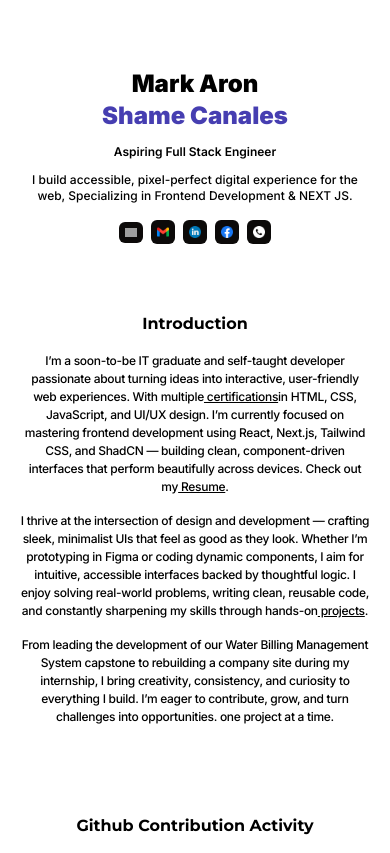
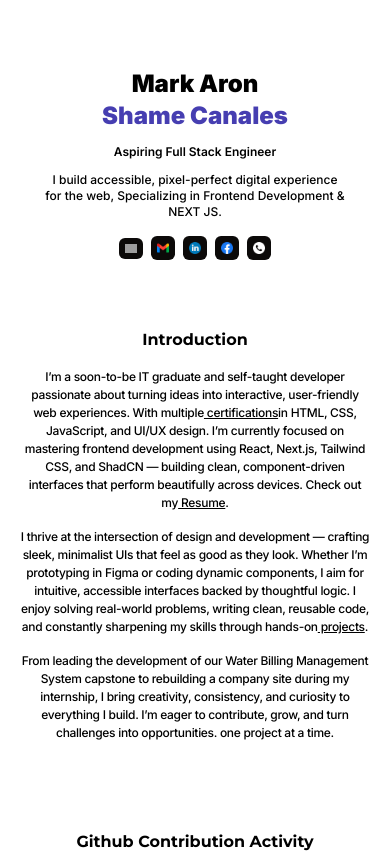
Before and after one commit to shameCanales/shame-portfolio, a React (Vite) app: page / in a window 390 px wide. Shown: the top 853 px of the page. Built offline with nearby package versions, Linux system fonts and the light colour scheme; no server answers; grey boxes are pictures that could not be loaded.

Commit message:
Refined styling for Tagline not Subheadline

```diff
--- a/src/ui/Tagline.jsx
+++ b/src/ui/Tagline.jsx
@@ -1,6 +1,6 @@
 export default function Tagline() {
   return (
-    <p className="text-center inter-medium text-xs sm:text-sm sm:text-left sm:w-[460px]">
+    <p className="text-center sm:text-left m-auto sm:m-0 inter-medium text-xs sm:text-sm  w-[300px] ">
       I build accessible, pixel-perfect digital experience for the web,
       Specializing in Frontend Development & NEXT JS.
     </p>
```
